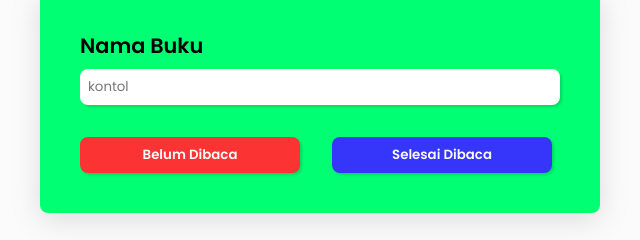
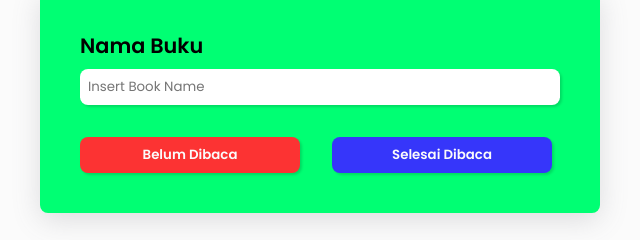
Before and after one commit to adriannarendra/Bookshelf-App, a plain HTML site: page index.html in a window 1280 px wide. Shown: the part 157-397 px from the top of the page, 320-960 px from the left. Drawn offline with Linux system fonts and the light colour scheme.

Commit message:
change placeholder

```diff
--- a/index.html
+++ b/index.html
@@ -20,7 +20,7 @@
             <form class="form-action" action="#" id="form">
                 <div class="form-input">
                     <label for="nama-buku">Nama Buku</label>
-                    <input required type="text" name="nama-buku" id="name" placeholder="kontol">
+                    <input required type="text" name="nama-buku" id="name" placeholder="Insert Book Name">
                 </div>
 
                 <div class="form-button">
```
